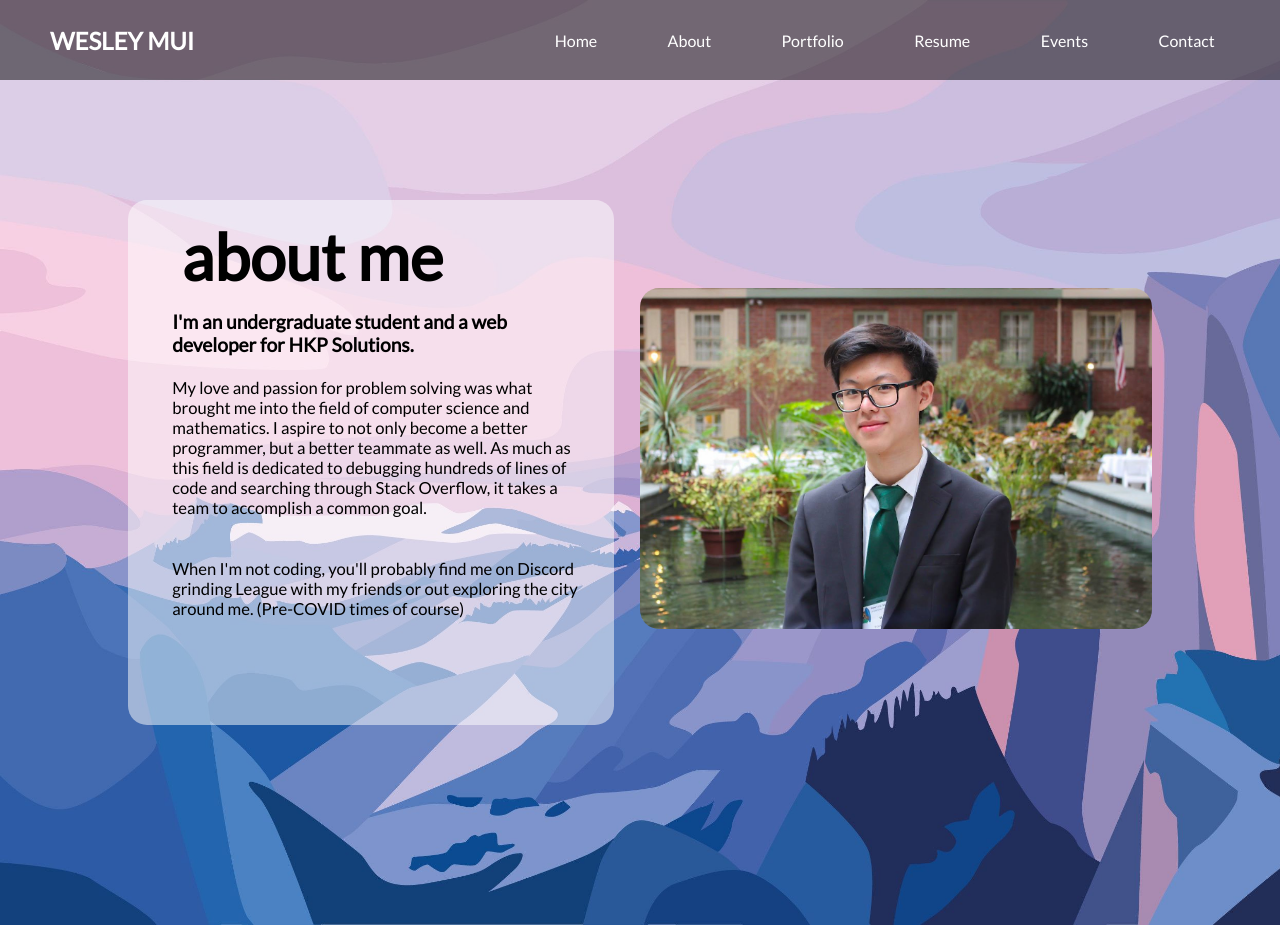
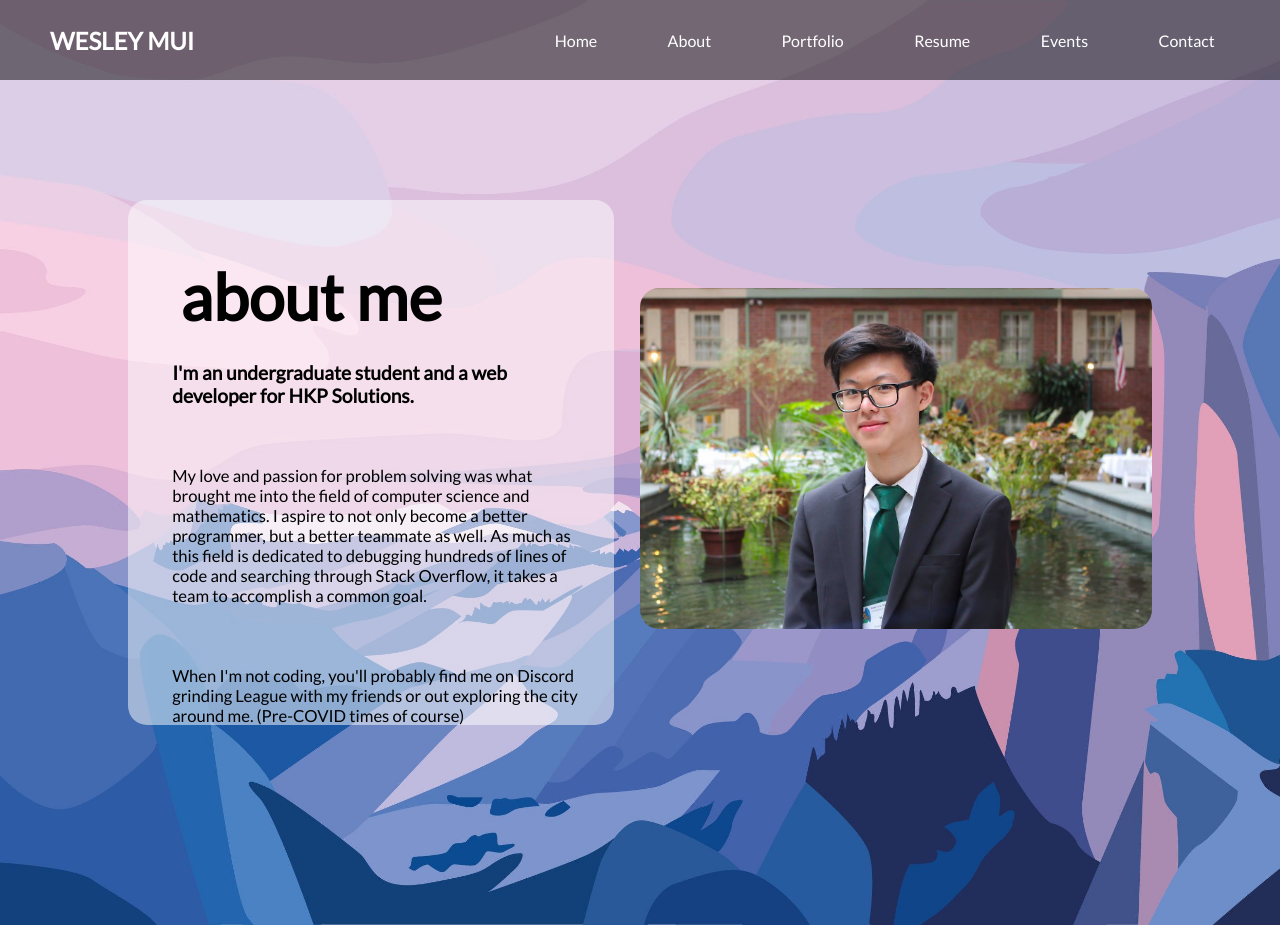
Before and after one commit to wesleymui/HKPTraining, a plain HTML site: page PersonalWebsite/about.html in a window 1280 px wide. Shown: the top 925 px of the page. Drawn offline with Linux system fonts and the light colour scheme.

Commit message:
Responsive edits

```diff
--- a/PersonalWebsite/about.css
+++ b/PersonalWebsite/about.css
@@ -32,7 +32,7 @@
     color: black;
 }
 #about-h3 {
-    top: 26vw;
+    top: 48vh;
     left: 42.3vw;
     font-size: 1.5vw;
     padding-right: 25vw;
@@ -44,8 +44,8 @@
     color: black;
 }
 #about-head {
-    top: 20vw;
-    left: 24.4vw;
+    top: 37vh;
+    left: 24.3vw;
     font-size: 5vw;
     font-weight: 900;
     text-align: center;
@@ -56,14 +56,14 @@
 }
 #about-text {
     padding-right: 26.5vw;
-    top: 35vw;
+    top: 67vh;
     left: 42.3vw;
     font-size: 1.3vw;
     text-align: left;
 }
 #about-text-1 {
     padding-right: 26vw;
-    top: 46vw;
+    top: 87vh;
     left: 42.3vw;
     font-size: 1.3vw;
     text-align: left;
```
